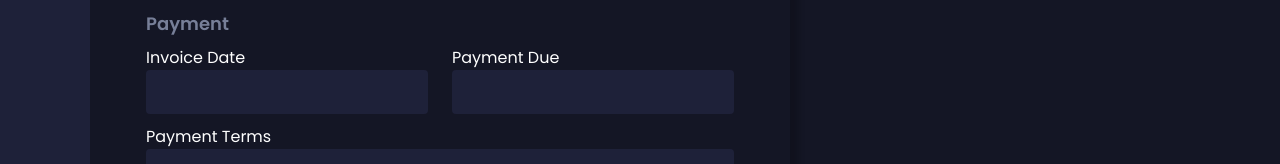
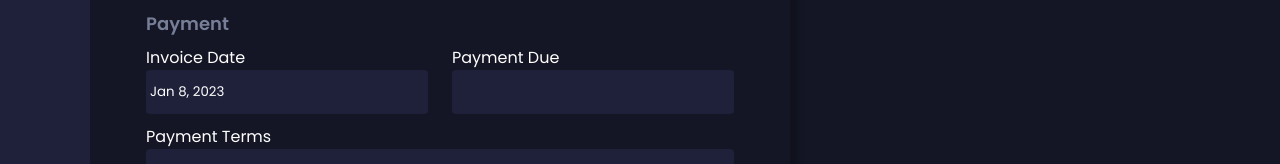
Before and after one commit to cvaldrighi/invoice-app, a Vue app: page / in a window 1280 px wide. Both pictures are taken after a click on the element "New Invoice". Shown: the part 489-653 px from the top of the page. Built offline with nearby package versions, Linux system fonts and the light colour scheme.

Commit message:
generate payment date

```diff
--- a/src/components/InvoiceModal.vue
+++ b/src/components/InvoiceModal.vue
@@ -110,6 +110,7 @@ export default {
     name: "invoiceModal",
     data() {
         return {
+            dateOptions: { year: "numeric", month: "short", day: "numeric" },
             clientName: null,
             clientEmail: null,
             clientStreetAddress: null,
@@ -127,10 +128,21 @@ export default {
             invoiceTotal: 0,
         }
     },
+    created() {
+        this.invoiceDateUnix = Date.now();
+        this.invoiceDate = new Date(this.invoiceDateUnix).toLocaleDateString('en-us', this.dateOptions);
+    },
     methods: {
         ...mapMutations(['TOGGLE_INVOICE']),
         closeInvoice() {
             this.TOGGLE_INVOICE();
+        }
+    },
+    watch: {
+        paymentTerms() {
+            const futureDate = new Date();
+            this.paymentDueDateUnix = futureDate.setDate(futureDate.getDate() + parseInt(this.paymentTerms));
+            this.paymentDueDate = new Date(this.paymentDueDateUnix).toLocaleDateString('en-us', this.dateOptions);
         }
     }
 }
```
